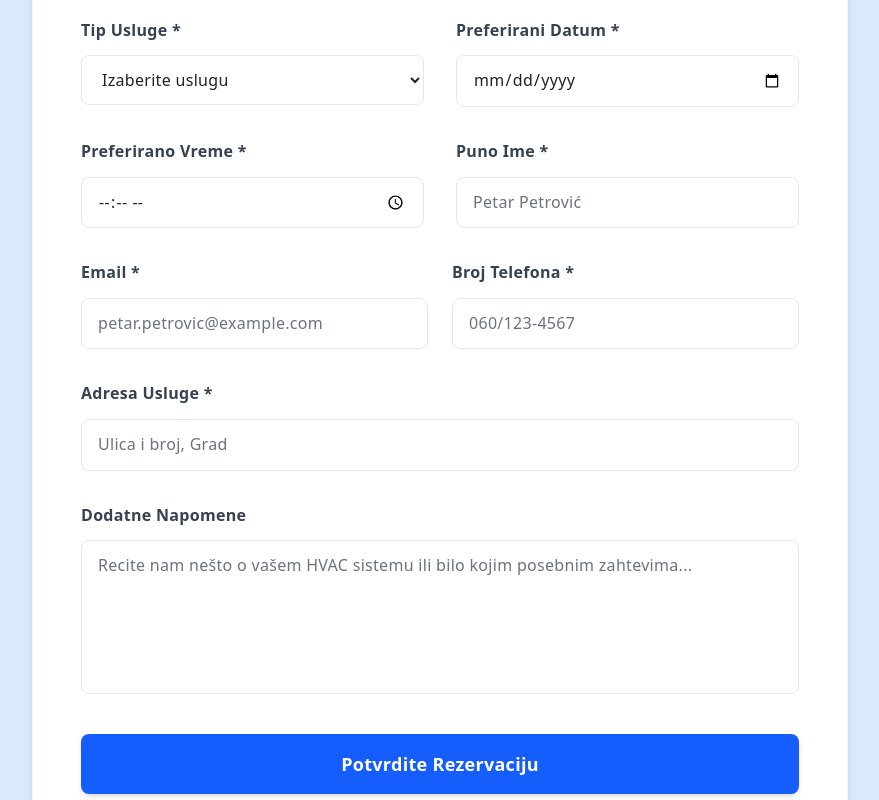
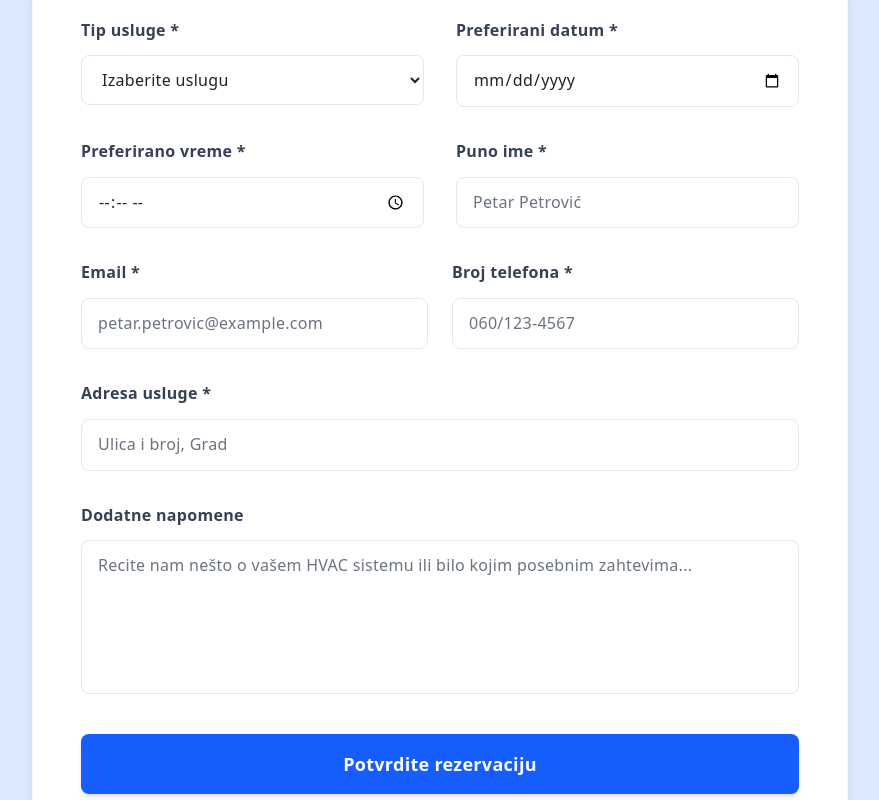
Before and after one commit to RaptorFF/next.js-frigo-mark-project, a Next.js app: page / in a window 1280 px wide. Shown: the part 4020-4820 px from the top of the page, without its empty margins (200-1079 px from the left). Built offline with nearby package versions, Linux system fonts and the light colour scheme; no server answers.

Commit message:
Updating ServiceBooking.js

```diff
--- a/app/_components/ServiceBooking.js
+++ b/app/_components/ServiceBooking.js
@@ -51,7 +51,7 @@ export default function ServiceBooking() {
       <div className="max-w-4xl mx-auto px-6 sm:px-8 lg:px-10">
         <div className="text-center mb-16">
           <h2 className="text-4xl md:text-5xl font-bold text-gray-900 mb-6 tracking-tight">
-            Rezervišite Svoju Uslugu HVAC Danas
+            Rezervišite svoju HVAC uslugu danas
           </h2>
           <p className="text-lg text-gray-600 leading-relaxed py-4">
             Rezervišite svoj termin brzo i jednostavno
@@ -78,7 +78,7 @@ export default function ServiceBooking() {
           <div className="grid md:grid-cols-2 gap-8">
             <div>
               <label className="block text-gray-700 font-semibold mb-3">
-                Tip Usluge *
+                Tip usluge *
               </label>
               <select
                 name="serviceType"
@@ -101,7 +101,7 @@ export default function ServiceBooking() {
             </div>
             <div>
               <label className="block text-gray-700 font-semibold mb-3">
-                Preferirani Datum *
+                Preferirani datum *
               </label>
               <input
                 type="date"
@@ -117,7 +117,7 @@ export default function ServiceBooking() {
           <div className="grid md:grid-cols-2 gap-8">
             <div>
               <label className="block text-gray-700 font-semibold mb-3">
-                Preferirano Vreme *
+                Preferirano vreme *
               </label>
               <input
                 type="time"
@@ -130,7 +130,7 @@ export default function ServiceBooking() {
             </div>
             <div>
               <label className="block text-gray-700 font-semibold mb-3">
-                Puno Ime *
+                Puno ime *
               </label>
               <input
                 type="text"
@@ -161,7 +161,7 @@ export default function ServiceBooking() {
             </div>
             <div>
               <label className="block text-gray-700 font-semibold mb-3">
-                Broj Telefona *
+                Broj telefona *
               </label>
               <input
                 type="tel"
@@ -177,7 +177,7 @@ export default function ServiceBooking() {
 
           <div>
             <label className="block text-gray-700 font-semibold mb-3">
-              Adresa Usluge *
+              Adresa usluge *
             </label>
             <input
               type="text"
@@ -192,7 +192,7 @@ export default function ServiceBooking() {
 
           <div>
             <label className="block text-gray-700 font-semibold mb-3">
-              Dodatne Napomene
+              Dodatne napomene
             </label>
             <textarea
               name="notes"
@@ -209,7 +209,7 @@ export default function ServiceBooking() {
             disabled={loading}
             className="w-full bg-blue-600 text-white py-4 rounded-lg font-bold hover:bg-blue-700 transition text-lg shadow-md hover:shadow-lg disabled:opacity-60 disabled:cursor-not-allowed"
           >
-            {loading ? "Slanje..." : "Potvrdite Rezervaciju"}
+            {loading ? "Slanje..." : "Potvrdite rezervaciju"}
           </button>
         </form>
       </div>
```
